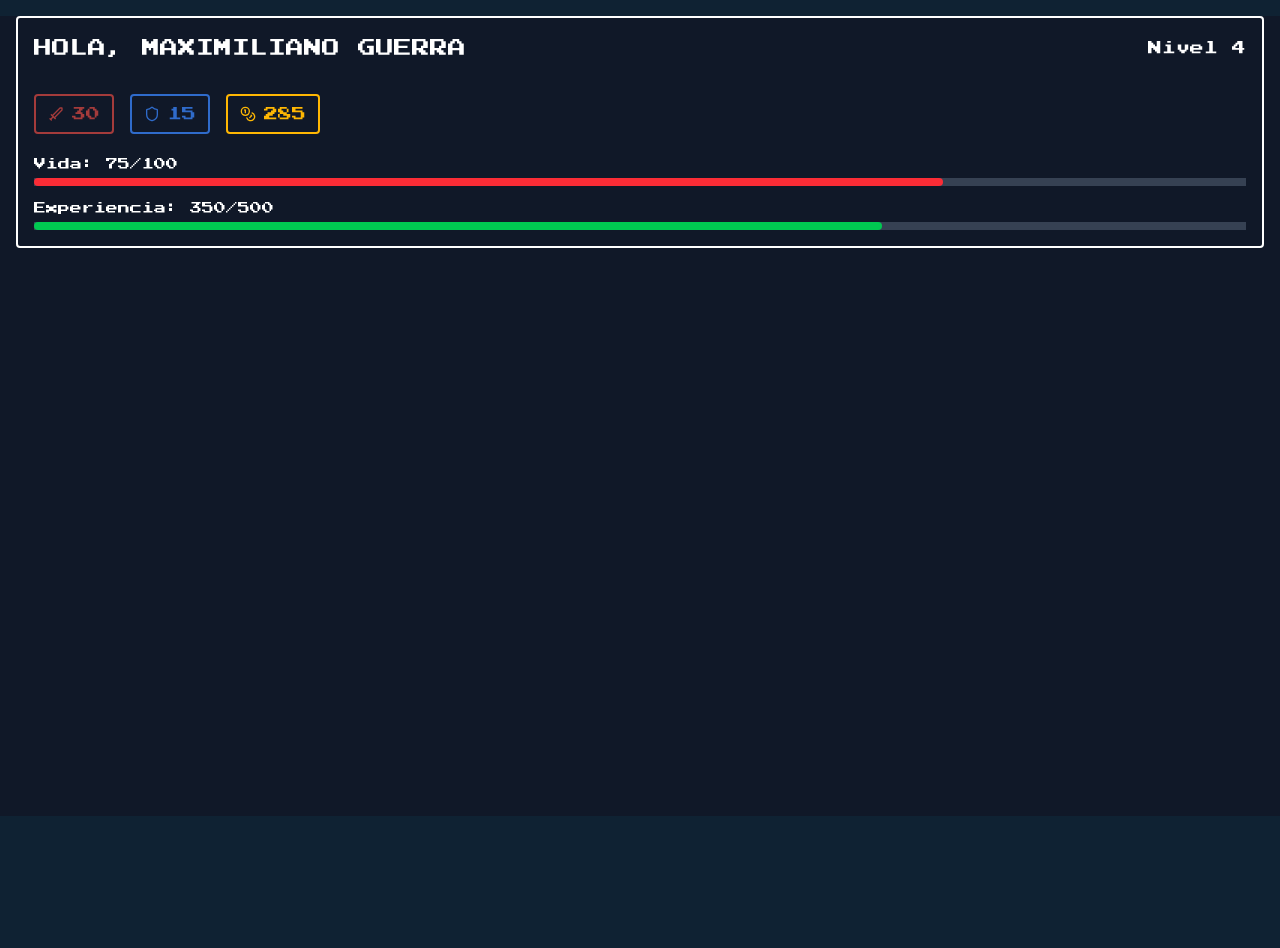
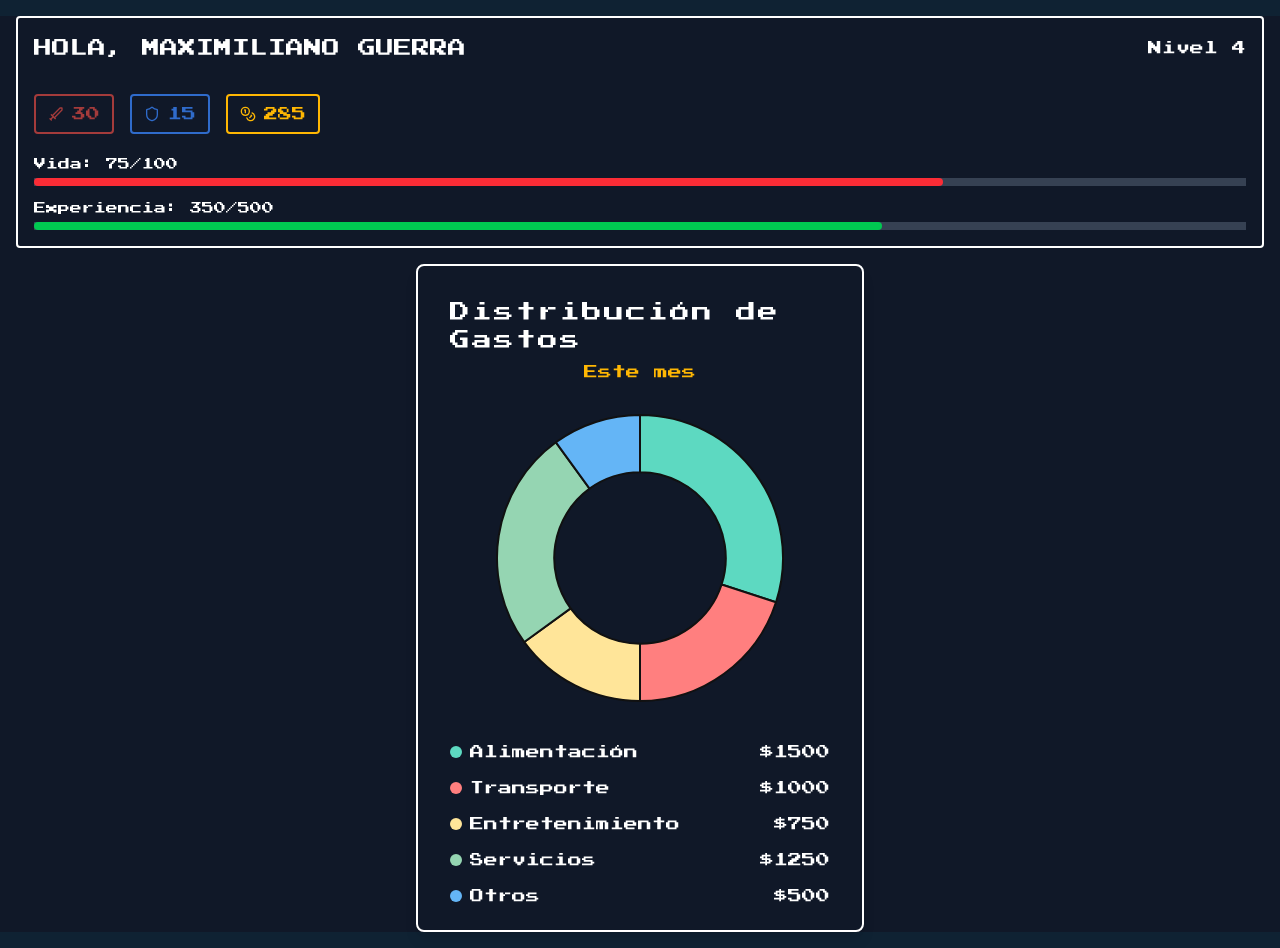
Before and after one commit to KatherineGomez03/app-finanzas, a Next.js app: page / in a window 1280 px wide. Before the commit the page ends 816 px from the top, so only its background shows below. Built offline with nearby package versions, Linux system fonts and the light colour scheme.

Commit message:
feat: panel

```diff
--- a/package.json
+++ b/package.json
@@ -9,9 +9,11 @@
     "lint": "eslint"
   },
   "dependencies": {
+    "chart.js": "^4.5.1",
     "lucide-react": "^0.545.0",
     "next": "15.5.4",
     "react": "19.1.0",
+    "react-chartjs-2": "^5.3.0",
     "react-dom": "19.1.0"
   },
   "devDependencies": {
--- a/src/app/globals.css
+++ b/src/app/globals.css
@@ -58,3 +58,25 @@ body {
 .shadow-pixel {
   box-shadow: 0 0 4px var(--pixel-shadow);
 }
+
+/* para el panel */
+
+.category-alimentacion {
+  background-color: #5dd9c1;
+}
+
+.category-transporte {
+  background-color: #ff7f7f;
+}
+
+.category-entretenimiento {
+  background-color: #ffe599;
+}
+
+.category-servicios {
+  background-color: #95d5b2;
+}
+
+.category-otros {
+  background-color: #64b5f6;
+}
--- a/src/components/App.tsx
+++ b/src/components/App.tsx
@@ -1,5 +1,6 @@
 import React from "react"
 import { Header } from "./header/Header"
+import { PanelContainer } from "./panel/PanelContainer"
 
 function App() {
     const userData = {
@@ -17,6 +18,7 @@ function App() {
     return (
         <div className="min-h-screen bg-gray-900 text-white">
             <Header {...userData} />
+            <PanelContainer />
         </div>
     )
 }
--- /dev/null
+++ b/src/components/panel/Donut.tsx
@@ -0,0 +1,47 @@
+import React from 'react';
+import { Doughnut } from 'react-chartjs-2';
+import {
+  Chart as ChartJS,
+  ArcElement,
+  Tooltip,
+  Legend,
+} from 'chart.js';
+
+ChartJS.register(ArcElement, Tooltip, Legend);
+
+interface DonutProps {
+  data: {
+    category: string;
+    amount: number;
+    color: string;
+  }[];
+}
+
+export const Donut: React.FC<DonutProps> = ({ data }) => {
+  const chartData = {
+    labels: data.map(item => item.category),
+    datasets: [
+      {
+        data: data.map(item => item.amount),
+        backgroundColor: data.map(item => item.color),
+        borderWidth: 2,
+        borderColor: '#111',
+      },
+    ],
+  };
+
+  const options = {
+    cutout: '60%',
+    plugins: {
+      legend: {
+        display: false,
+      },
+    },
+  };
+
+  return (
+    <div className="w-full max-w-xs mx-auto p-4">
+      <Doughnut data={chartData} options={options} />
+    </div>
+  );
+};
--- /dev/null
+++ b/src/components/panel/LegendItem.tsx
@@ -0,0 +1,17 @@
+import React from 'react';
+
+interface LegendItemProps {
+    label: string;
+    amount: number;
+    color: string;
+}
+
+export const LegendItem: React.FC<LegendItemProps> = ({ label, amount, color }) => {
+    return (
+        <div className="flex justify-between items-center w-full px-4 py-2 text-sm">
+            <span className={`w-3 h-3 rounded-full mr-2`} style={{ backgroundColor: color }}></span>
+            <span className="flex-1 text-white">{label}</span>
+            <span className="text-white">${amount}</span>
+        </div>
+    );
+};
--- /dev/null
+++ b/src/components/panel/Panel.tsx
@@ -0,0 +1,10 @@
+import React from 'react';
+
+export const Panel = () => {
+    return (
+        <section className="text-white p-4 flex flex-col items-center font-press-start">
+            <h1 className="text-lg md:text-xl tracking-widest">Distribución de Gastos</h1>
+            <p className="text-xs md:text-sm mt-2 text-coin-bright">Este mes</p>
+        </section>
+    );
+};
--- /dev/null
+++ b/src/components/panel/PanelContainer.tsx
@@ -0,0 +1,32 @@
+'use client';
+import React from 'react';
+import { Panel } from './Panel';
+import { LegendItem } from './LegendItem';
+
+import { Donut } from './Donut';
+const mockExpenses = [
+    { category: "Alimentación", amount: 1500, color: "#5dd9c1" },
+    { category: "Transporte", amount: 1000, color: "#ff7f7f" },
+    { category: "Entretenimiento", amount: 750, color: "#ffe599" },
+    { category: "Servicios", amount: 1250, color: "#95d5b2" },
+    { category: "Otros", amount: 500, color: "#64b5f6" }
+];
+
+export const PanelContainer = () => {
+    return (
+        <div className="bg-gray-900 w-full max-w-md mx-auto p-4 m-4 rounded-lg shadow-lg border-2 rounded">
+            <Panel />
+            <Donut data={mockExpenses} />
+            <div className="mt-4">
+                {mockExpenses.map((item, index) => (
+                    <LegendItem
+                        key={index}
+                        label={item.category}
+                        amount={item.amount}
+                        color={item.color}
+                    />
+                ))}
+            </div>
+        </div>
+    );
+};
```
Also changed, not shown: 1 other file (tests, documents, lock files or other folders).
